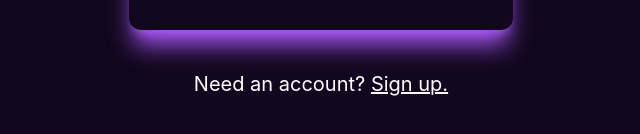
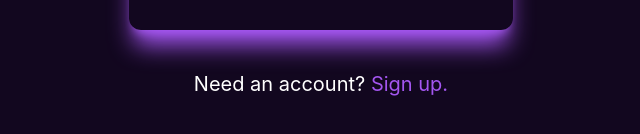
Before and after one commit to atomicai/patronusui, a React (Create React App) app: page /isignin in a window 1280 px wide. Shown: the part 446-580 px from the top of the page, without its empty margins (319-959 px from the left). Built offline with nearby package versions, Linux system fonts and the light colour scheme.

Commit message:
Connect pages with links

```diff
--- a/src/pages/Profile.tsx
+++ b/src/pages/Profile.tsx
@@ -8,12 +8,20 @@ import {
   PresentationChartBarIcon,
   MagnifyingGlassIcon
 } from '@heroicons/react/24/outline'
-import { NavLink } from 'react-router-dom'
+import { NavLink, Navigate } from 'react-router-dom'
 import styles from './Profile.module.css'
 
 function Profile() {
   const [username, setUsername] = useAtom(usernameAtom)
   const [isSignedIn, setIsSignedIn] = useAtom(isSignedInAtom)
+
+  const logout = () => {
+    setIsSignedIn(false)
+  }
+
+  if (!isSignedIn) {
+    return <Navigate replace to="/isignin" />
+  }
 
   return (
     <main className={styles.main}>
@@ -31,7 +39,7 @@ function Profile() {
           <NavLink to={'/isearch'} className={styles.icon}>
             <MagnifyingGlassIcon />
           </NavLink>
-          <button className={styles.icon}>
+          <button onClick={logout} className={styles.icon}>
             <ArrowRightOnRectangleIcon />
           </button>
         </div>
--- a/src/pages/Sign.module.css
+++ b/src/pages/Sign.module.css
@@ -34,6 +34,6 @@
     @apply text-xl text-white;
   }
   .link {
-    @apply underline;
+    @apply text-primary hover:text-primary hover:underline;
   }
 }
--- a/src/pages/SignIn.tsx
+++ b/src/pages/SignIn.tsx
@@ -1,10 +1,11 @@
 import React, { useState, useRef, useEffect } from 'react'
 import styles from './Sign.module.css'
-import { useAtom, useSetAtom } from 'jotai'
+import { useAtom } from 'jotai'
 import { usernameAtom, isSignedInAtom } from '../contexts/User'
+import { Navigate, NavLink } from 'react-router-dom'
 
 function SignIn() {
-  const setIsSignedIn = useSetAtom(isSignedInAtom)
+  const [isSignedIn, setIsSignedIn] = useAtom(isSignedInAtom)
   const [username, setUsername] = useAtom(usernameAtom)
   const [password, setPassword] = useState<string>('')
   const [message, setMessage] = useState<string>('')
@@ -17,8 +18,12 @@ function SignIn() {
 
   const handleSubmit = (e: React.FormEvent) => {
     e.preventDefault()
+    /* Put auth job*/
     setIsSignedIn(true)
-    /* Put auth job*/
+  }
+
+  if (isSignedIn) {
+    return <Navigate replace to="/iprofile" />
   }
 
   return (
@@ -53,9 +58,11 @@ function SignIn() {
         <button className={styles.enabledButton}>Sign in</button>
       </form>
 
-      {/*Put router link*/}
       <p className={styles.p}>
-        Need an account? <span className={styles.link}>Sign up.</span>
+        Need an account?{' '}
+        <NavLink to={'/isignup'} className={styles.link}>
+          <span>Sign up.</span>
+        </NavLink>
       </p>
     </section>
   )
--- a/src/pages/SignUp.tsx
+++ b/src/pages/SignUp.tsx
@@ -1,5 +1,6 @@
 import React, { useState, useRef, useEffect } from 'react'
 import styles from './Sign.module.css'
+import { NavLink, Navigate } from 'react-router-dom'
 
 const USERNAME_REGEX = /[A-z0-9]{4,20}$/
 const PASSWORD_REGEX = /[A-z0-9]{4,20}$/
@@ -10,6 +11,8 @@ function SignUp() {
 
   const [password, setPassword] = useState<string>('')
   const [isValidPassword, setIsValidPassword] = useState<boolean>(false)
+
+  const [isSignedUp, setIsSignedUp] = useState<boolean>()
 
   const [message, setMessage] = useState<string>('')
 
@@ -44,7 +47,12 @@ function SignUp() {
       )
       return
     }
+    setIsSignedUp(true)
     /* Put auth job*/
+  }
+
+  if (isSignedUp) {
+    return <Navigate replace to="/isignin" />
   }
 
   return (
@@ -76,9 +84,12 @@ function SignUp() {
 
         <button className={styles.enabledButton}>Sign up</button>
       </form>
-      {/*Put router link*/}
+
       <p className={styles.p}>
-        Already have an account? <span className={styles.link}>Sign in.</span>
+        Already have an account?{' '}
+        <NavLink to={'/isignin'} className={styles.link}>
+          <span>Sign in.</span>
+        </NavLink>
       </p>
     </section>
   )
```
